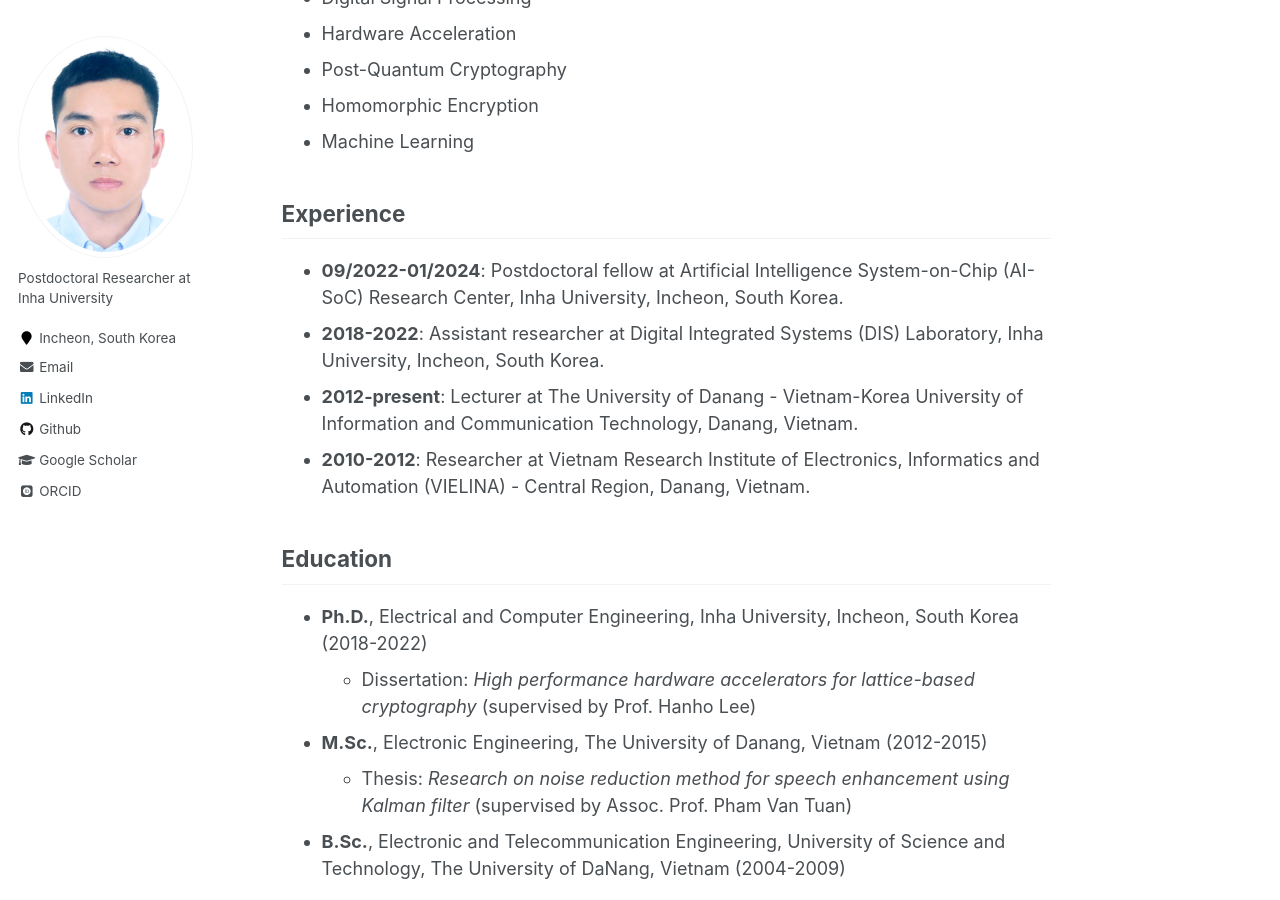
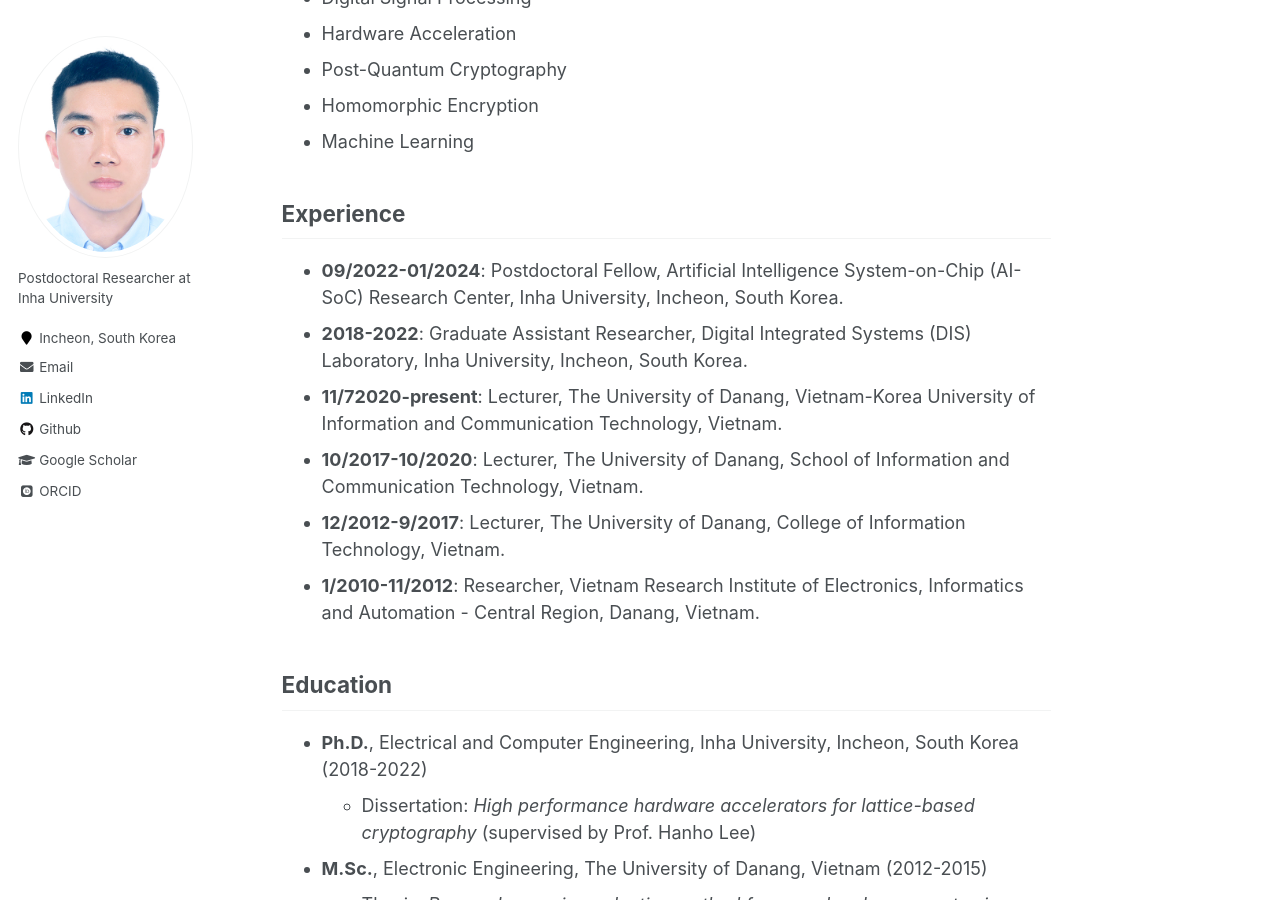
Before and after one commit to phapdn/phapdn.github.io, a Jekyll site: the page built from _pages/about.md, in a window 1280 px wide and 900 px high, scrolled down 430 px. Built offline with Jekyll 4.4.1, drawn with Linux system fonts in a browser that asks for light colours; some web fonts are replaced.

Commit message:
Update about.md

```diff
--- a/_pages/about.md
+++ b/_pages/about.md
@@ -21,10 +21,13 @@ My primary research interests include algorithms and architectures for:
 
 ## Experience
 
-* <b>09/2022-01/2024</b>: Postdoctoral fellow at Artificial Intelligence System-on-Chip (AI-SoC) Research Center, Inha University, Incheon, South Korea.
-* <b>2018-2022</b>: Assistant researcher at Digital Integrated Systems (DIS) Laboratory, Inha University, Incheon, South Korea.
-* <b>2012-present</b>: Lecturer at The University of Danang - Vietnam-Korea University of Information and Communication Technology, Danang, Vietnam.
-* <b>2010-2012</b>: Researcher at Vietnam Research Institute of Electronics, Informatics and Automation (VIELINA) - Central Region, Danang, Vietnam.
+* <b>09/2022-01/2024</b>: Postdoctoral Fellow, Artificial Intelligence System-on-Chip (AI-SoC) Research Center, Inha University, Incheon, South Korea.
+* <b>2018-2022</b>: Graduate Assistant Researcher, Digital Integrated Systems (DIS) Laboratory, Inha University, Incheon, South Korea.
+* <b>11/72020-present</b>: Lecturer, The University of Danang, Vietnam-Korea University of Information and Communication Technology, Vietnam.
+* <b>10/2017-10/2020</b>: Lecturer, The University of Danang, School of Information and Communication
+Technology, Vietnam.
+* <b>12/2012-9/2017</b>: Lecturer, The University of Danang, College of Information Technology, Vietnam.
+* <b>1/2010-11/2012</b>: Researcher, Vietnam Research Institute of Electronics, Informatics and Automation - Central Region, Danang, Vietnam.
 
 ## Education
 
```
